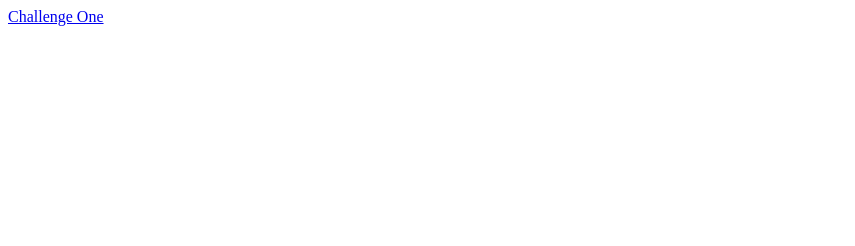
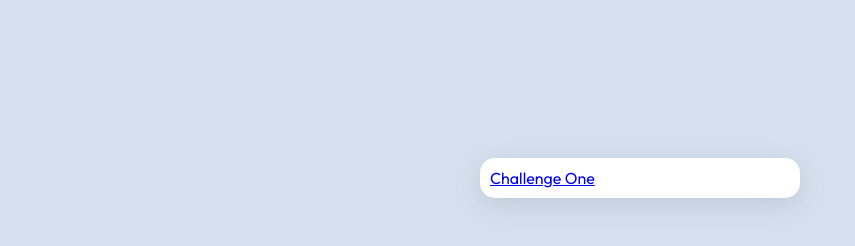
Before and after one commit to confusedpotato97/qrcode, a plain HTML site: page index.html in a window 1280 px wide. Shown: the whole page, without its empty margins (0-855 px from the left). Drawn offline with Linux system fonts and the light colour scheme; the site is published under a folder, as on GitHub Pages, so addresses that start at the root find nothing.

Commit message:
fix linking

```diff
--- a/index.html
+++ b/index.html
@@ -7,11 +7,11 @@
     <link rel="preconnect" href="https://fonts.googleapis.com">
     <link rel="preconnect" href="https://fonts.gstatic.com" crossorigin>
     <link href="https://fonts.googleapis.com/css2?family=Outfit&display=swap" rel="stylesheet">
-    <link rel="stylesheet" href="/challenge-one/style.css">
+    <link rel="stylesheet" href="challenge-one/style.css">
   </head>
   <body>
     <div id="main">
-        <a href="~/challenge-one/index.html">Challenge One </a>
+        <a href="challenge-one/index.html">Challenge One </a>
     </div>
   </body>
 
```
